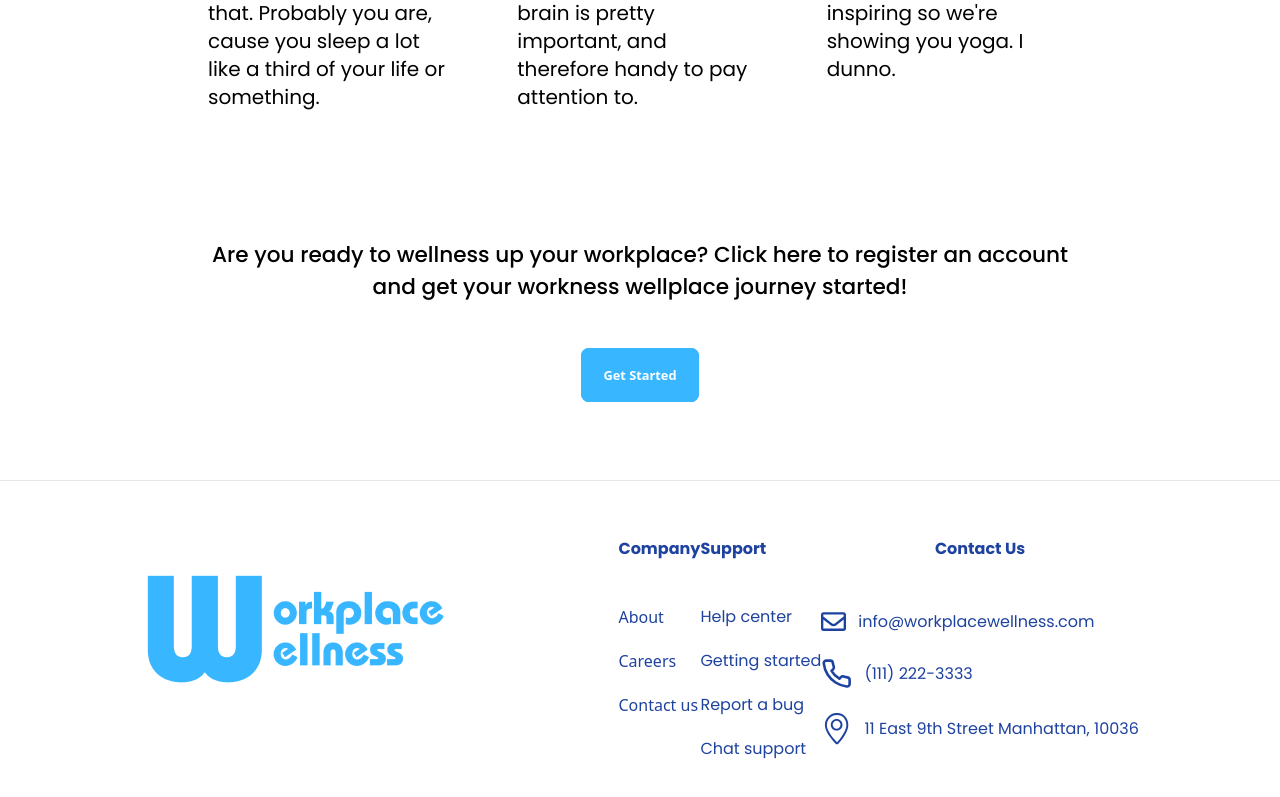
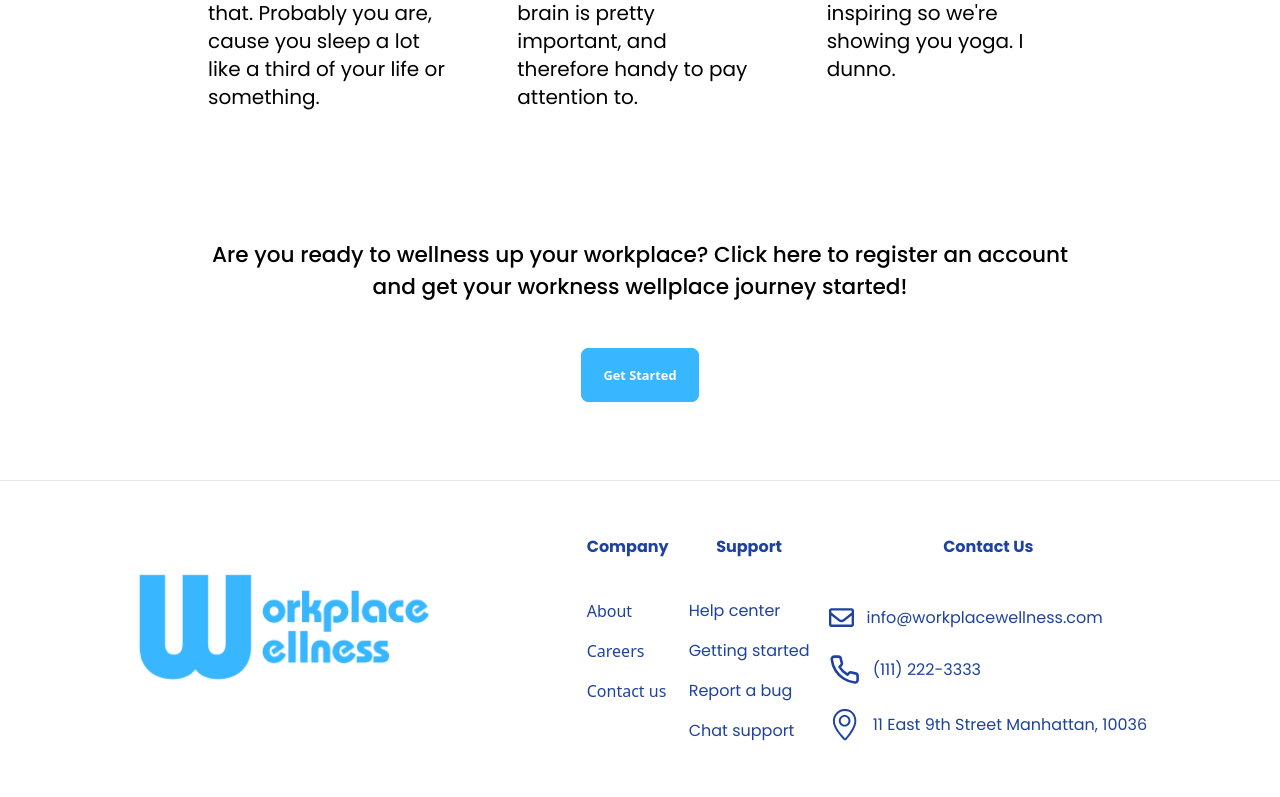
Before and after one commit to James-Lycett/workplace-wellness, a React (Create React App) app in the folder frontend/: page / in a window 1280 px wide. Shown: the part 1260-2057 px from the top of the page. Built offline with nearby package versions, Linux system fonts and the light colour scheme.

Commit message:
Troubleshooting media breaks
Think I finally got it where I'm happy with it

```diff
--- a/frontend/src/Footer/Footer.jsx
+++ b/frontend/src/Footer/Footer.jsx
@@ -81,18 +81,17 @@ export default function Footer() {
         <footer className="bg-white text-center text-neutral-600 dark:bg-neutral-600 dark:text-neutral-200 lg:text-left border-t border-grey-100">
             <div className="flex md:flex-row flex-col md:justify-around md:p-14">
                 {/* Logo */}
-                <div className="flex flex-col items-center">
-                    <Link to="/" className="flex justify-center">
-                        <img
-                            src={logo}
-                            alt="Logo"
-                            className="sm:w-1/2 md:w-2/3 lg:w-full"
-                        />
+                <div className="flex flex-col items-center md:max-w-40 lg:max-w-[300px]">
+                    <Link
+                        to="/"
+                        className="flex lg:justify-center justify-start"
+                    >
+                        <img src={logo} alt="Logo" className="sm:w-full" />
                     </Link>
                 </div>
-                <div className="sm:flex hidden">
+                <div className="sm:flex sm:flex-col md:flex-row hidden gap-5 md:text-sm lg:text-base">
                     {/* Company Links */}
-                    <div className="flex flex-col lg:gap-5 gap-3 text-blue-800">
+                    <div className="flex flex-col md:gap-5 gap-3 text-blue-800">
                         <h5 className="font-bold lg:mb-6">Company</h5>
                         <Link
                             to="/bp/about"
@@ -114,15 +113,17 @@ export default function Footer() {
                         </Link>
                     </div>
                     {/* Support Links */}
-                    <div className="flex flex-col lg:gap-5 gap-3 text-blue-800 lg:mt-0 mt-6">
-                        <h5 className="font-bold lg:mb-6">Support</h5>
+                    <div className="flex flex-col md:gap-5 gap-3 text-blue-800 md:mt-0 mt-6">
+                        <h5 className="font-bold lg:mb-6 self-center">
+                            Support
+                        </h5>
                         <p className="dark:text-neutral-200">Help center</p>
                         <p className="dark:text-neutral-200">Getting started</p>
                         <p className="dark:text-neutral-200">Report a bug</p>
                         <p className="dark:text-neutral-200">Chat support</p>
                     </div>
                     {/* Contact */}
-                    <div className="flex flex-col items-center md:items-start lg:gap-6 gap-3 lg:my-0 my-6 lg:mt-0 mt-6 text-blue-800">
+                    <div className="flex flex-col items-center md:items-start lg:gap-6 gap-3 lg:my-0 my-6 md:mt-0 mt-6 text-blue-800">
                         <h5 className="font-bold self-center lg:mb-6">
                             Contact Us
                         </h5>
@@ -150,7 +151,7 @@ export default function Footer() {
             <div
                 id="accordion-collapse"
                 data-accordion="collapse"
-                className="sm:hidden"
+                className="md:hidden"
             >
                 <h2 id="accordion-collapse-heading-1">
                     <button
```
